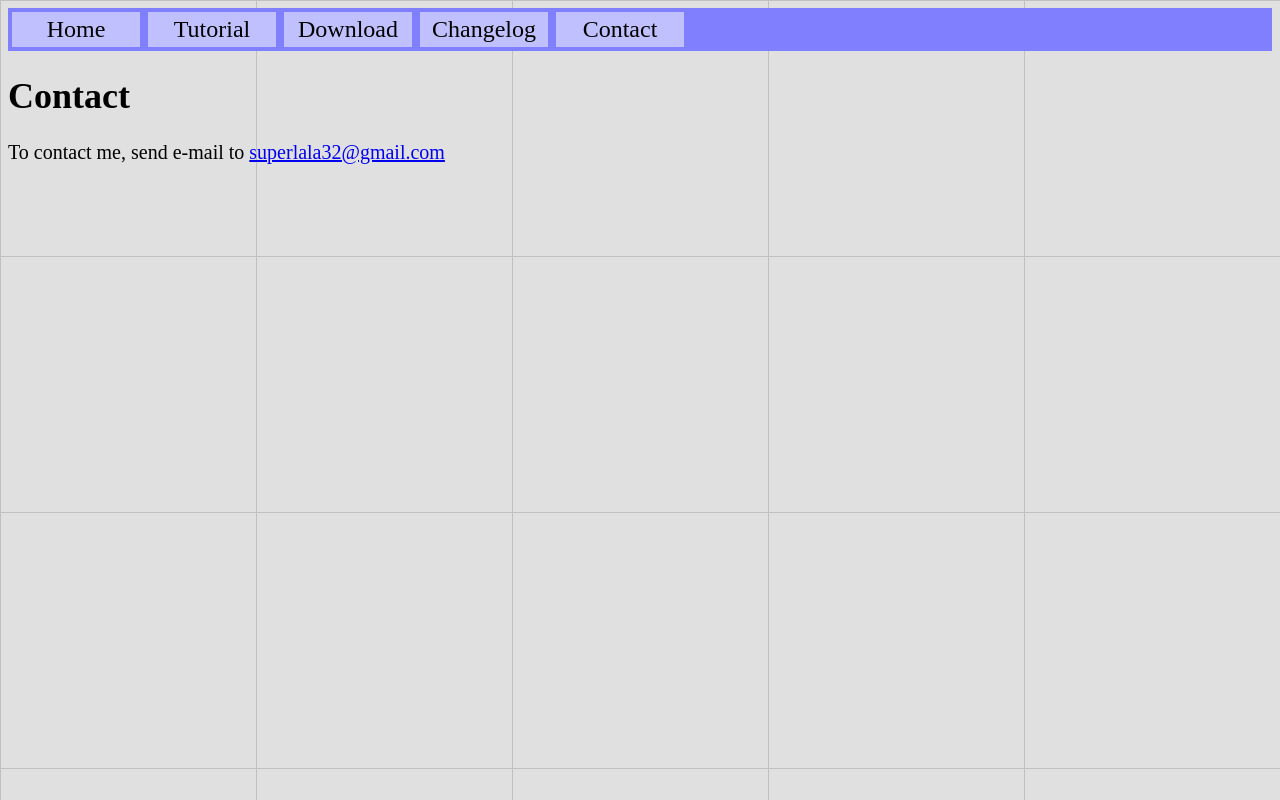
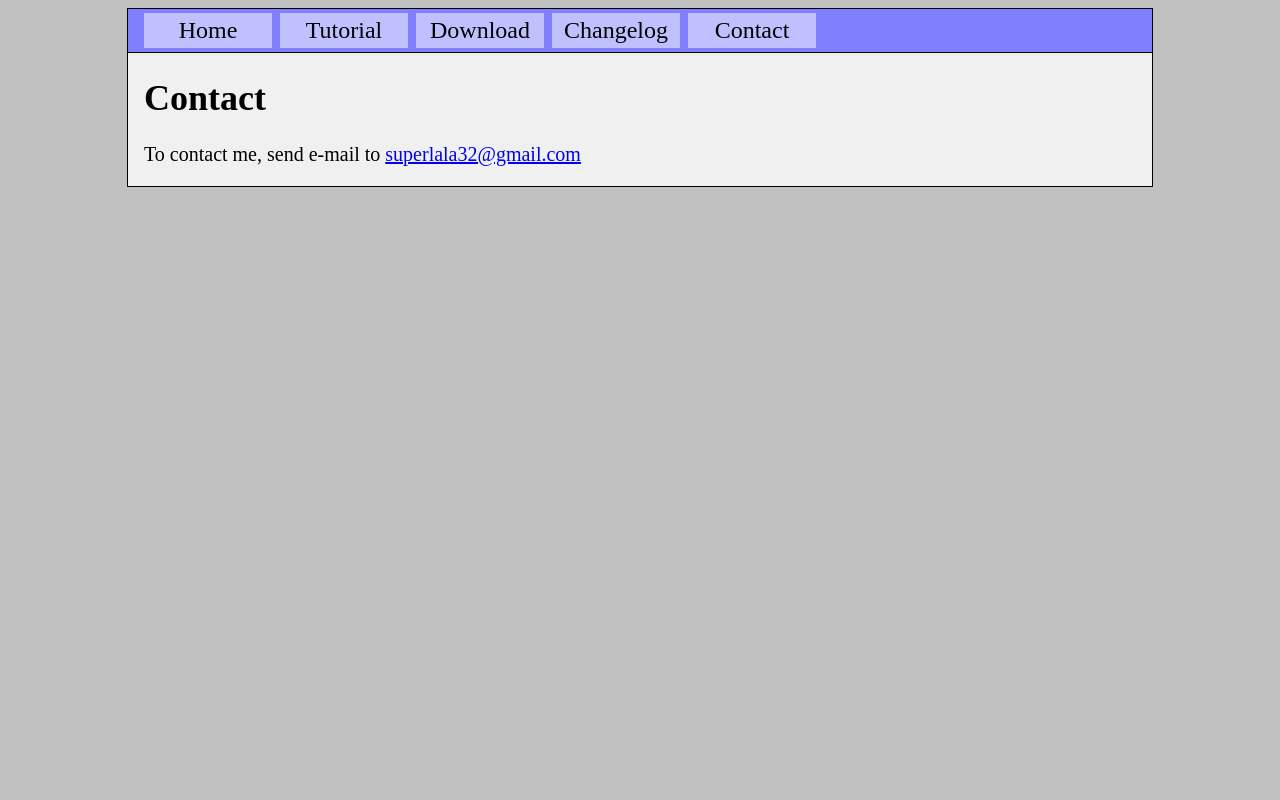
Before and after one commit to patowen/patowen.github.io, a plain HTML site: page contact.html in a window 1280 px wide. Drawn offline with Linux system fonts and the light colour scheme.

Commit message:
Switch to cleaner style

```diff
--- a/contact.html
+++ b/contact.html
@@ -9,17 +9,22 @@
 </head>
 
 <body>
-<ul class="header_ul">
-    <li class="header_li"><a class="button" href="index.html">Home</a></li>
-    <li class="header_li"><a class="button" href="tutorial.html">Tutorial</a></li>
-    <li class="header_li"><a class="button" href="download.html">Download</a></li>
-    <li class="header_li"><a class="button" href="changelog.html">Changelog</a></li>
-    <li class="header_li"><a class="button" href="contact.html">Contact</a></li>
-</ul>
 
-<h1>Contact</h1>
-<p>To contact me, send e-mail to <a href="mailto:superlala32@gmail.com" target="_top">
-superlala32@gmail.com</a></p>
+<div class="container">
+	<ul class="header_ul">
+		<li class="header_li"><a class="button" title="Home" href="index.html">Home</a></li>
+		<li class="header_li"><a class="button" title="Tutorial" href="tutorial.html">Tutorial</a></li>
+		<li class="header_li"><a class="button" title="Download" href="download.html">Download</a></li>
+		<li class="header_li"><a class="button" title="Changelog" href="changelog.html">Changelog</a></li>
+		<li class="header_li"><a class="button" title="Contact" href="contact.html">Contact</a></li>
+	</ul>
+
+	<div class="content">
+		<h1>Contact</h1>
+		<p>To contact me, send e-mail to <a href="mailto:superlala32@gmail.com" target="_top">
+		superlala32@gmail.com</a></p>
+	</div>
+</div>
 
 </body>
 </html>
--- a/style.css
+++ b/style.css
@@ -2,14 +2,15 @@
 {
     list-style-type:none;
     margin:0;
-    padding:0;
+	border-bottom:1px solid black;
+    padding: 4px 16px;
     overflow:hidden;
     background-color:#8080FF;
 }
 .header_li
 {
     float:left;
-    margin:4px;
+    margin:0 8px 0 0;
 }
 .button:link, .button:visited
 {
@@ -29,8 +30,22 @@
 }
 body
 {
-    background-image:url("/images/graph/background.png");
+    background-color:#C0C0C0;
     background-attachment:fixed;
+	overflow-y:scroll;
+}
+div.container
+{
+    margin:0 auto 15px auto;
+	border:1px solid black;
+    background-color:#F0F0F0;
+	max-width:1024px;
+    padding:0;
+	overflow-x:hidden;
+}
+div.content
+{
+	padding: 0 16px;
 }
 h1
 {
```
Also changed, not shown: changelog.html (+9 -5 lines), download.html (+9 -5 lines), index.html (+14 -9 lines), tutorial.html (+13 -9 lines), diffeq/index.html (indentation only).
